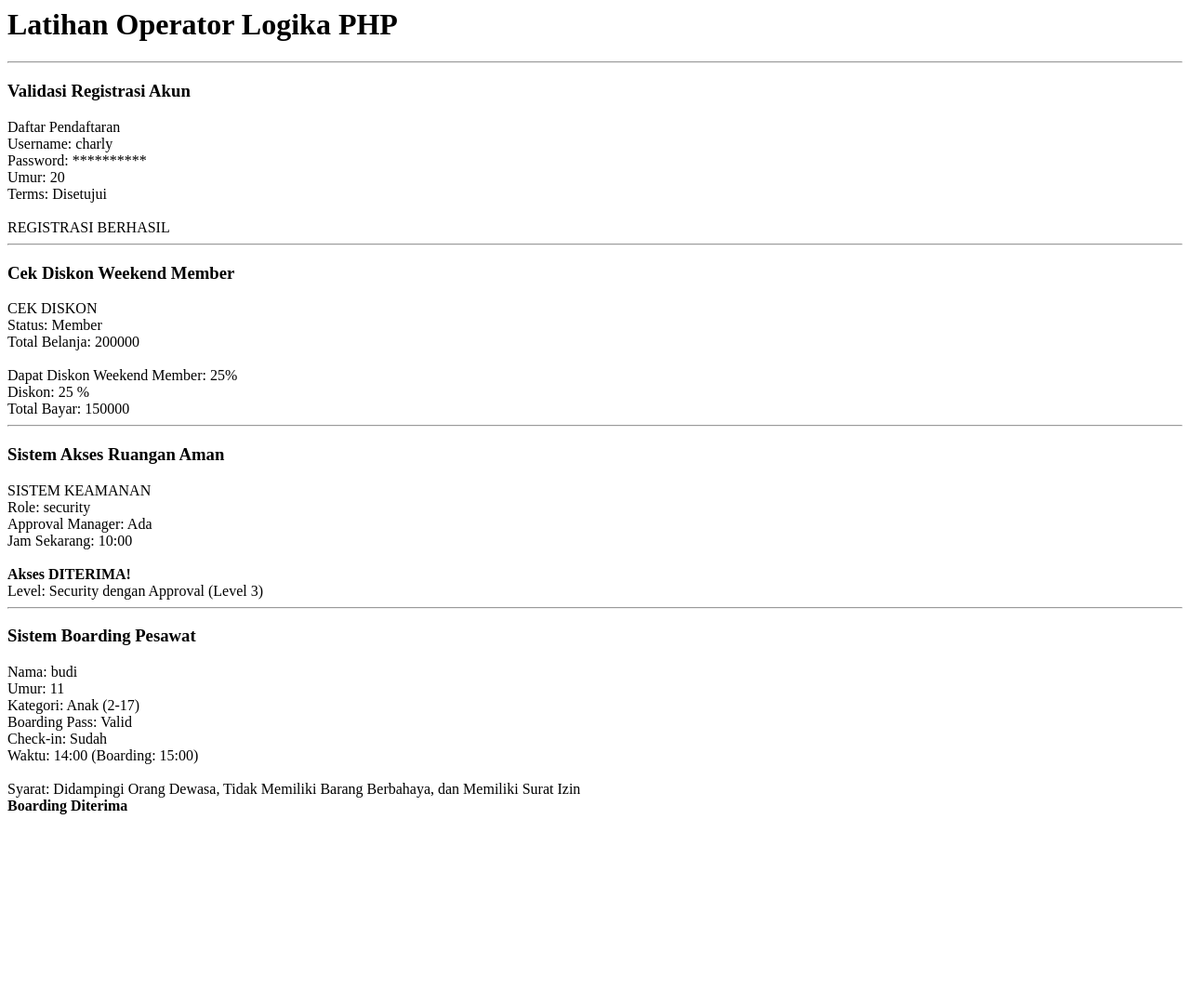
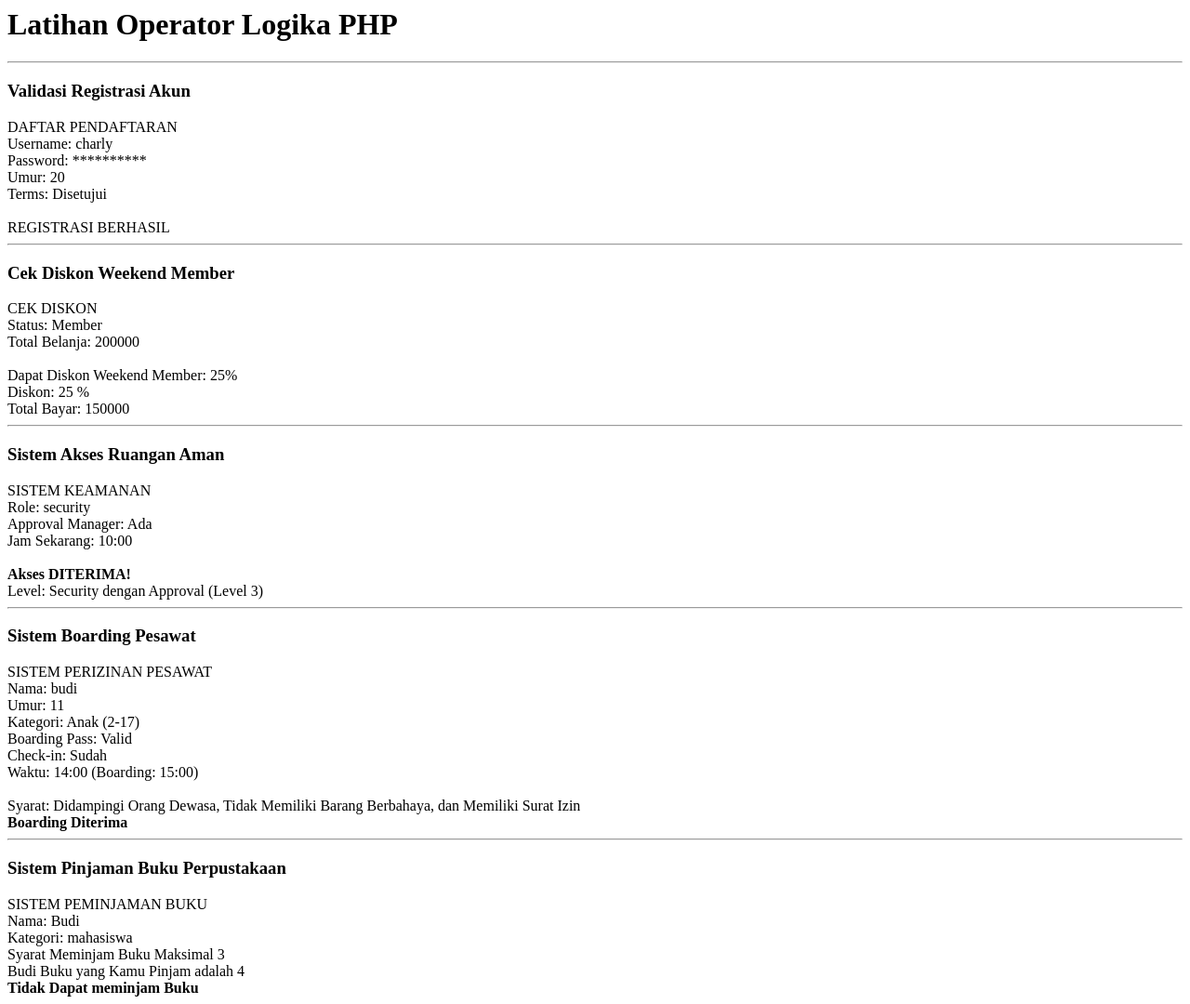
Before and after one commit to CharlyIslami/learn-basic-php, a PHP site: page /03-latihan-operator-logika.php in a window 1280 px wide. Shown: the whole page at 93% size. Before the commit the page ends 876 px from the top, so only its background shows below. Run offline with PHP 8.4, Linux system fonts and the light colour scheme.

Commit message:
feat: exercises about library lending system (in progress)

```diff
--- a/03-latihan-operator-logika.php
+++ b/03-latihan-operator-logika.php
@@ -8,7 +8,7 @@ $username = "charly";
 $password = "pass123456";
 $umur = 20;
 $setuju_term = true;
-echo "Daftar Pendaftaran<br>";
+echo "DAFTAR PENDAFTARAN<br>";
 echo "Username: $username<br>";
 echo "Password: **********<br>";
 echo "Umur: $umur<br>";
@@ -144,6 +144,7 @@ $punya_ktp_paspor = true; //untuk dewasa
 $ada_barang_berbahaya = false; //untuk dewasa/anak
 $didampingi_dewasa = true; //untuk anak/bayi
 $punya_surat_izin = true; //untuk anak tanpa pendamping
+echo "SISTEM PERIZINAN PESAWAT<br>";
 echo "Nama: $nama<br>";
 echo "Umur: $umur<br>";
 
@@ -214,4 +215,38 @@ if ($waktu_sekarang > $waktu_boarding) {
         }
     }
 }
+echo "<hr>";
+
+//soal ke 5
+echo "<h3>Sistem Pinjaman Buku Perpustakaan</h3>";
+$nama = "Budi";
+$kategori_anggota = "mahasiswa";
+$punya_kartu = true;
+$ada_tunggakan = false;
+$jumlah_buku_dipinjam = 4;
+$kategori_buku = "Fiksi";
+$sudah_bayar_deposit = false;
+echo "SISTEM PEMINJAMAN BUKU<br>";
+echo "Nama: $nama<br>";
+echo "Kategori: $kategori_anggota<br>";
+
+if ($punya_kartu && !$ada_tunggakan && $jumlah_buku_dipinjam <= 3) {
+    echo "Kartu Anggota: " . ($punya_kartu ? "Aktif" : "Tidak Aktif") . "<br>";
+    echo "Tunggakan: " . ($ada_tunggakan ? "Ada" : "Tidak Ada") . "<br>";
+    echo "Buku Dipinjam: $jumlah_buku_dipinjam<br>";
+}
+ if (!$punya_kartu) {
+        echo "$nama Tidak Memiliki Kartu Anggota<br>";
+        echo "<b>Tidak Dapat meminjam Buku<br></b>";
+     }
+        if ($ada_tunggakan) {
+        echo "$nama Mempunyai Tunggakan<br>";
+        echo "<b>Tidak Dapat meminjam Buku<br></b>";
+     }
+        if ($jumlah_buku_dipinjam > 3) {
+        echo "Syarat Meminjam Buku Maksimal 3<br>";
+        echo "$nama Buku yang Kamu Pinjam adalah $jumlah_buku_dipinjam<br>";
+        echo "<b>Tidak Dapat meminjam Buku<br></b>";
+     }
+
 ?>
```
